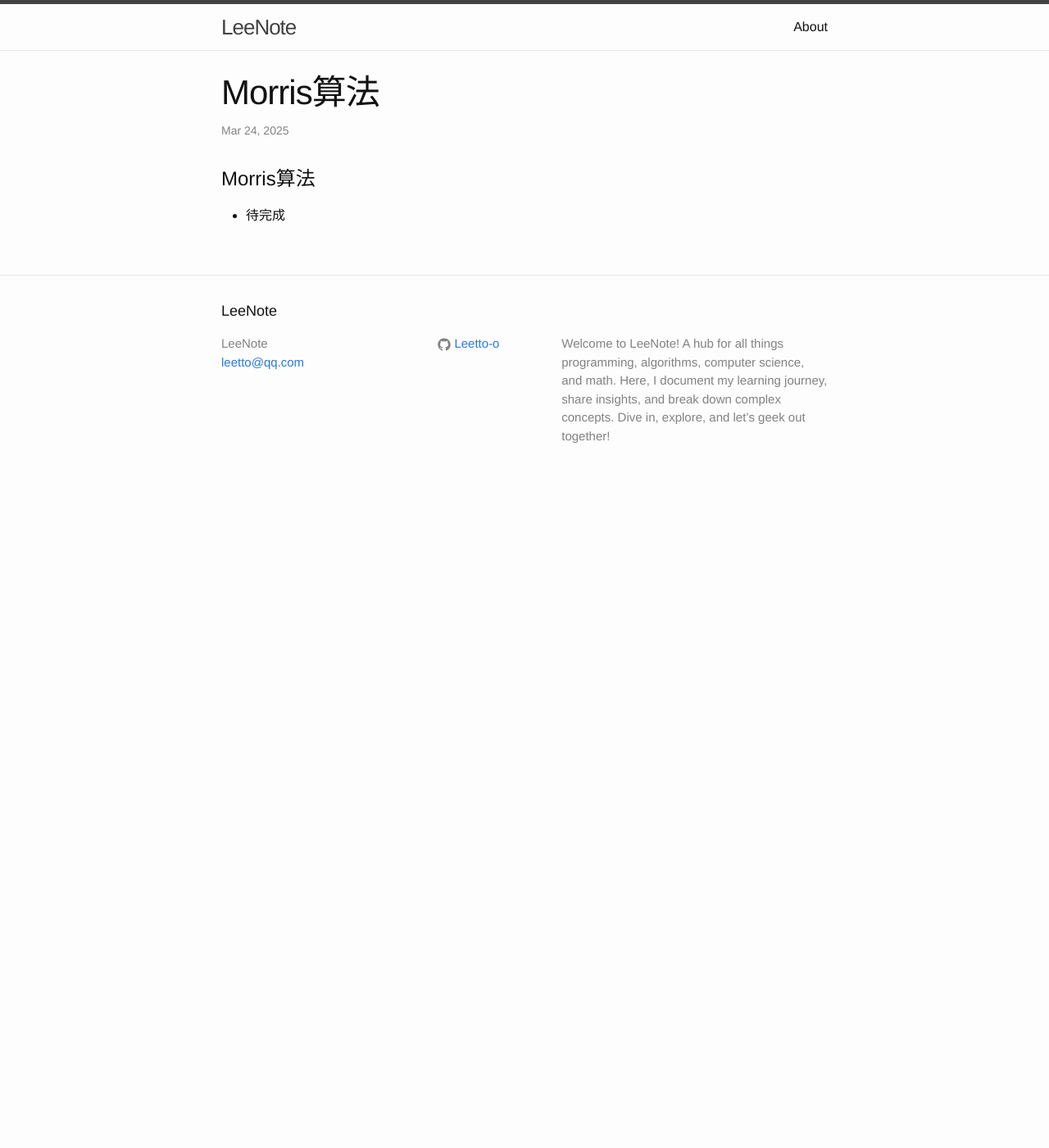
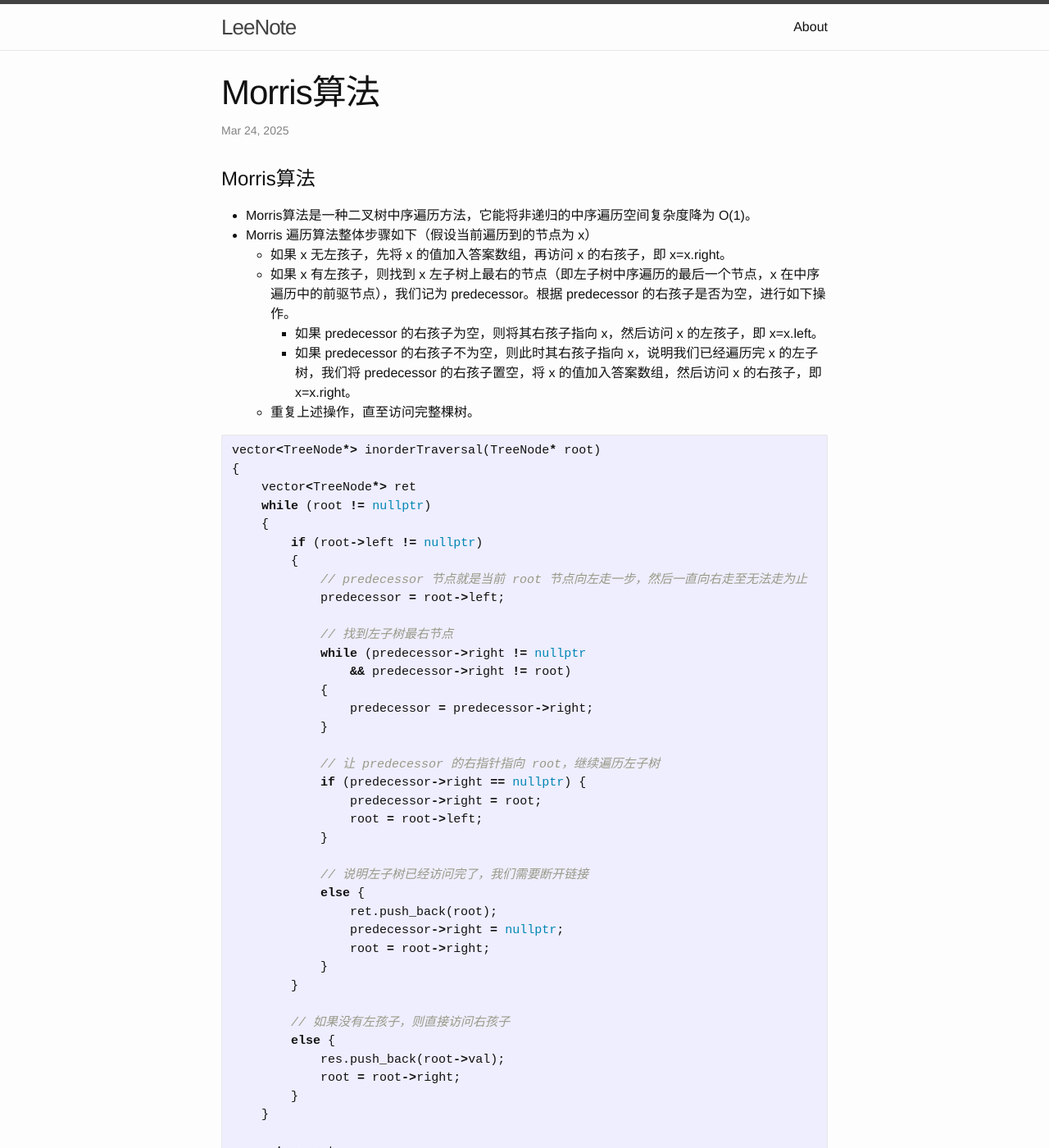
Before and after one commit to Leetto-o/Leetto, a Jekyll site: the page built from _posts/算法/2025-03-24-Morris算法.markdown, in a window 1280 px wide and 1400 px high. Shown: the whole window at 82% size. Built offline with Jekyll 4.4.1, drawn with Linux system fonts in a browser that asks for light colours.

Commit message:
Add CPP, 摩尔投票法, Morris算法

````diff
--- a/_posts/2025-03-24-Morris算法.markdown
+++ /dev/null
@@ -1,8 +0,0 @@
----
-layout: post
-title: "Morris算法"
-data: 2025-03-24 00:00:00 +0800
-categories: [Algorithm]
----
-# Morris算法
-- 待完成
--- a/_posts/2025-03-23-Manacher算法.markdown
+++ b/_posts/算法/2025-03-23-Manacher算法.markdown
@@ -47,6 +47,7 @@ string longestPalindrome(string s) {
 ![Manacher]({{ site.baseurl }}/assets/images/Manacher.png)
 - 如果对称点的臂长等于n，则点i的臂长至少为min(j + length - i, n)，因为j和**对称点**的都是之前计算过的。那么就可以直接跳过i到i + min(j + length - i, n)这部分，从i + min(j + length - i, n) + 1开始拓展。
 - 奇数情况的代码如下
+
 ```c++
 int expandAroundCenter(const string& s, int left, int right)
 {
@@ -57,7 +58,6 @@ int expandAroundCenter(const string& s, int left, int right)
     }
     return (right - left - 2) / 2;
 }
-```
 
 vector<int> longestPalindrome(string s)
 {
--- /dev/null
+++ b/_posts/算法/2025-03-24-Morris算法.markdown
@@ -0,0 +1,58 @@
+---
+layout: post
+title: "Morris算法"
+data: 2025-03-24 00:00:00 +0800
+categories: [Algorithm]
+---
+# Morris算法
+- Morris算法是一种二叉树中序遍历方法，它能将非递归的中序遍历空间复杂度降为 O(1)。
+- Morris 遍历算法整体步骤如下（假设当前遍历到的节点为 x）
+    - 如果 x 无左孩子，先将 x 的值加入答案数组，再访问 x 的右孩子，即 x=x.right。
+    - 如果 x 有左孩子，则找到 x 左子树上最右的节点（即左子树中序遍历的最后一个节点，x 在中序遍历中的前驱节点），我们记为 predecessor。根据 predecessor 的右孩子是否为空，进行如下操作。
+        - 如果 predecessor 的右孩子为空，则将其右孩子指向 x，然后访问 x 的左孩子，即 x=x.left。
+        - 如果 predecessor 的右孩子不为空，则此时其右孩子指向 x，说明我们已经遍历完 x 的左子树，我们将 predecessor 的右孩子置空，将 x 的值加入答案数组，然后访问 x 的右孩子，即 x=x.right。
+    - 重复上述操作，直至访问完整棵树。
+
+```c++
+vector<TreeNode*> inorderTraversal(TreeNode* root)
+{
+    vector<TreeNode*> ret
+    while (root != nullptr)
+    {
+        if (root->left != nullptr)
+        {
+            // predecessor 节点就是当前 root 节点向左走一步，然后一直向右走至无法走为止
+            predecessor = root->left;
+
+            // 找到左子树最右节点
+            while (predecessor->right != nullptr
+                && predecessor->right != root)
+            {
+                predecessor = predecessor->right;
+            }
+
+            // 让 predecessor 的右指针指向 root，继续遍历左子树
+            if (predecessor->right == nullptr) {
+                predecessor->right = root;
+                root = root->left;
+            }
+
+            // 说明左子树已经访问完了，我们需要断开链接
+            else {
+                ret.push_back(root);
+                predecessor->right = nullptr;
+                root = root->right;
+            }
+        }
+
+        // 如果没有左孩子，则直接访问右孩子
+        else {
+            res.push_back(root->val);
+            root = root->right;
+        }
+    }
+
+    return ret;
+}
+
+```
````
Also changed, not shown: _posts/CPP/2025-04-04-CPP未来体.markdown (added, +110 -0 lines), _posts/CPP/2025-04-04-forward完美转发.markdown (added, +99 -0 lines), _posts/CPP/2025-04-04-函数对象.markdown (added, +211 -0 lines), _posts/算法/2025-04-04-摩尔投票法.markdown (added, +51 -0 lines), _posts/算法/2025-03-23-KMP算法.markdown (renamed from _posts/2025-03-23-KMP算法.markdown), _posts/算法/2025-03-24-排序算法总结.markdown (renamed from _posts/2025-03-24-排序算法总结.markdown), 9 other files.
